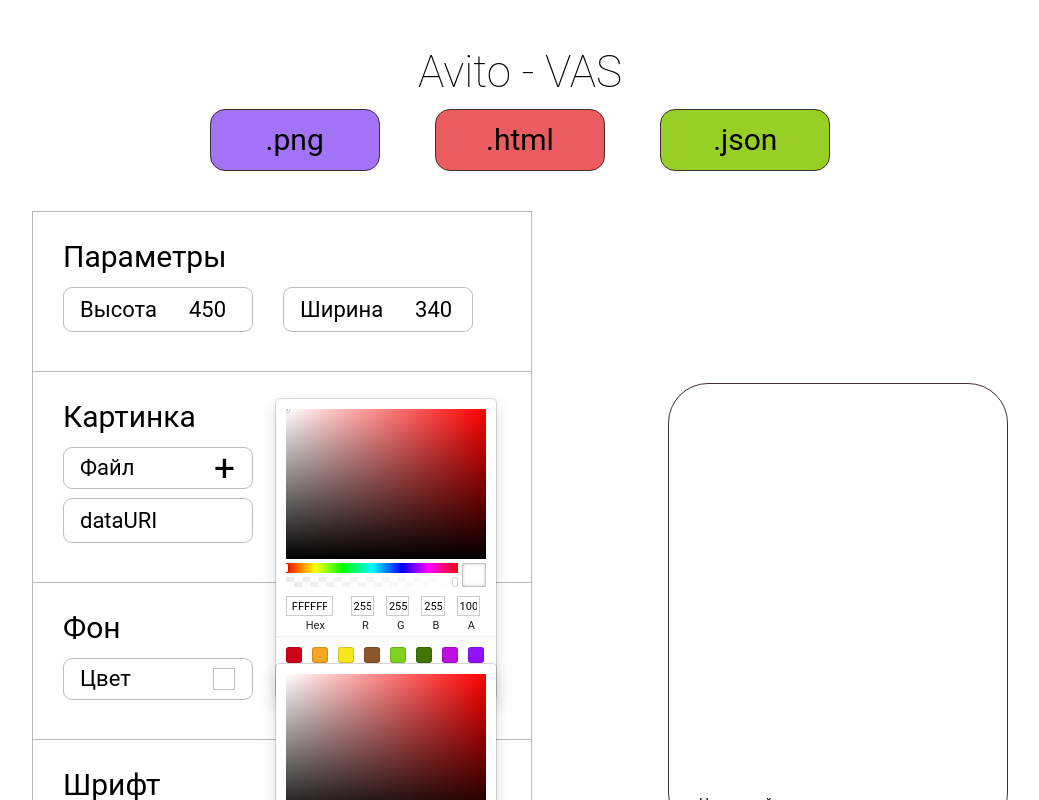
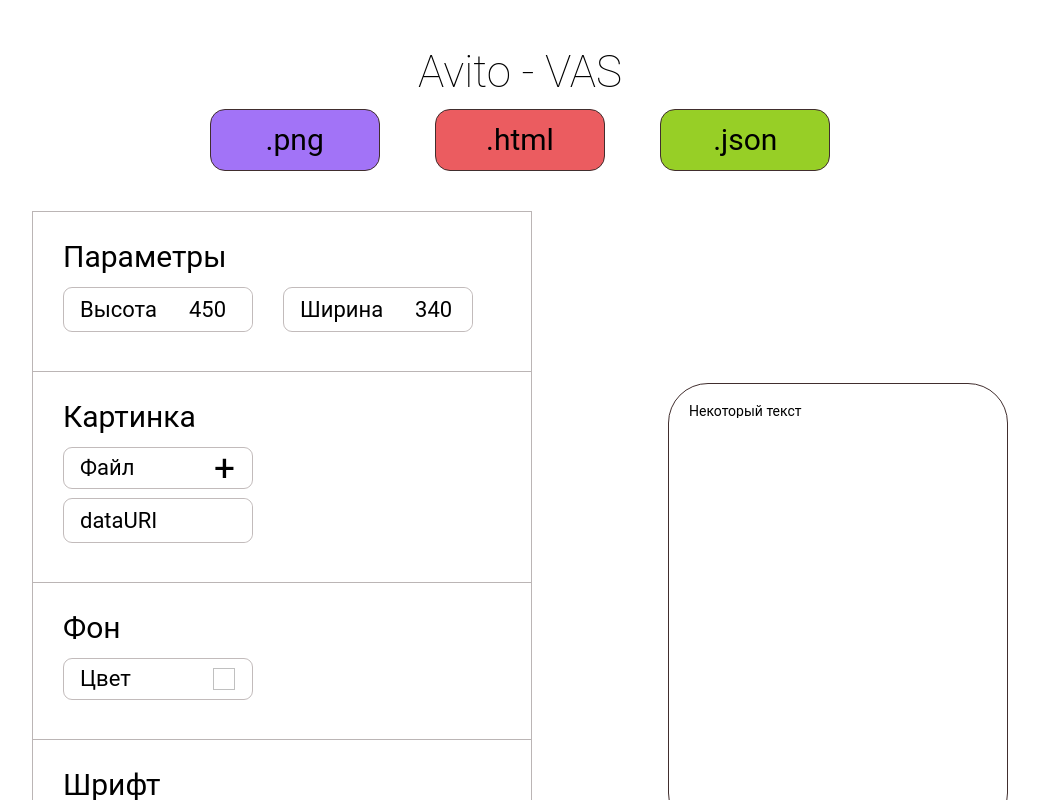
Before and after one commit to DmitriyKhotin/Banner-editor, a React app: page / in a window 1280 px wide. Shown: the top 800 px of the page, without its empty margins (120-1159 px from the left). Built offline with nearby package versions, Linux system fonts and the light colour scheme.

Commit message:
add context, add drag'n'drop, change

```diff
--- a/src/BannerSettings/Field/index.tsx
+++ b/src/BannerSettings/Field/index.tsx
@@ -1,5 +1,6 @@
-import React, {FC, ReactNode, SetStateAction, useEffect, useRef} from "react"
+import React, {ChangeEvent, FC, ReactNode, useContext, useEffect} from "react"
 import styled from "styled-components"
+import {BannerContext} from "../../providers/BannerProvider";
 
 const FieldWrapper = styled.div`
   border: 1px solid rgba(65, 46, 46, 0.32);
@@ -72,60 +73,77 @@
   setVisible?: () => void
   color?: string
   value?: string
-  onChange?: (event: React.ChangeEvent<HTMLInputElement>) => void
+  name?: string
 }
 
-const Field: FC<Props> = ({title, setVisible, color, value, onChange}) => {
+const Field: FC<Props> = ({title, setVisible, color, value, name}) => {
 
-  const option = useRef<HTMLInputElement>()
+  const banner = useContext(BannerContext)
 
   const setFile = (event: {target: HTMLInputElement}) => {
-    const img = document.createElement('img')
-    img.style.position = 'absolute'
-    img.style.left = '50%'
-    img.style.top = '50%'
-    img.style.transform = 'translate(-50%, -50%)'
     const reader = new FileReader()
     reader.onload = function(event: {target: any}) {
-      img.setAttribute('src', event.target.result);
-      const banner = document.getElementById('banner')
-      banner.appendChild(img);
+      banner.setState({
+        ...banner,
+        imgs: [
+          ...banner.imgs,
+          {
+            id: (new Date()).getTime().toString(),
+            src: event.target.result,
+            left: '50%',
+            top: '50%'
+          }
+        ]
+      })
     }
     reader.readAsDataURL(event.target.files[0])
   }
 
-  useEffect(() => {
-    console.log('render')
-  })
+  const defaultKeyHandler = (event: React.KeyboardEvent) => {
+    if (event.keyCode === 38)
+      banner.setState({...banner, [name]: Number(value.slice(0, -2)) + 1 + 'px'})
+    else if (event.keyCode === 40)
+      banner.setState({...banner, [name]: Number(value.slice(0, -2)) - 1 + 'px'})
+  }
+
+  const dataURIKeyHandler = (event: React.KeyboardEvent) => {
+    if (event.keyCode === 46 || event.keyCode === 8)
+      banner.setState({
+        ...banner,
+        dataURI: {
+          id: '',
+          src: '',
+          left: '',
+          top: ''
+        }})
+  }
 
   const getField = (): ReactNode =>  {
     switch (title) {
       case 'Файл':
         return (
           <>
-          <FileLabel htmlFor={'fileInput'}>
-            +
-          </FileLabel>
-          <FileInput id='fileInput' type='file' multiple accept='image/*' onChange={setFile}/>
-        </>
+            <FileLabel htmlFor={'fileInput'}>
+              +
+            </FileLabel>
+            <FileInput id='fileInput' type='file' multiple accept='image/*' onChange={setFile}/>
+          </>
         );
-      // case 'Текст':
-      //   return <TextArea value={value} onChange={(event) =>  onChange(event)}/>
+      case 'Текст':
+        return <FieldInput type='text' value={value} onChange={(event: ChangeEvent<HTMLInputElement>) => banner.setState({...banner, p: {...banner.p, [name]: event.target.value}})}/>
       case 'Цвет':
         return (
-          <ColorPicker color={color}/>
+          <ColorPicker color={color} onClick={setVisible}/>
         )
+      case 'dataURI':
+        return <FieldInput type='text' value={value} onChange={(event: ChangeEvent<HTMLInputElement>) => banner.setState({...banner, dataURI: {id: (new Date()).getTime().toString(), src: event.target.value, left: '50%', top: '50%'}})} onKeyDown={(event: React.KeyboardEvent) => dataURIKeyHandler(event)}/>
       default:
-        return <FieldInput type='text' value={value} onChange={onChange}/>
+        return <FieldInput type='text' value={value.slice(0, -2)} onChange={(event: ChangeEvent<HTMLInputElement>) => banner.setState({...banner, [name]: event.target.value + 'px'})} onKeyDown={(event: React.KeyboardEvent) => defaultKeyHandler(event)}/>
     }
   }
 
-  // useEffect(() => {
-  //
-  // }, [option.current.focus])
-
   return (
-    <FieldWrapper onClick={setVisible}>
+    <FieldWrapper>
       <FieldTitle>
         {title}
       </FieldTitle>
--- a/src/BannerSettings/hooks.ts
+++ /dev/null
@@ -1,19 +0,0 @@
-import React, {useState} from 'react'
-
-export interface Input {
-  value: string
-  onChange: (event: React.ChangeEvent<HTMLInputElement>) => void
-}
-
-export const useInput = (someValue: string): Input => {
-  const [value, setValue] = useState<string>(someValue)
-
-  const onChange = (event: React.ChangeEvent<HTMLInputElement>): void => {
-    setValue(event.target.value)
-  }
-
-  return {
-    value,
-    onChange
-  }
-}
--- a/src/BannerSettings/index.tsx
+++ b/src/BannerSettings/index.tsx
@@ -1,9 +1,10 @@
-import React, { FC, useEffect, useState} from "react"
+import React, {FC, useContext, useState} from "react"
 import styled from "styled-components"
 import Cell from "./Cell";
 import Field from "./Field";
 import {SketchPicker} from "react-color";
-import {useInput} from './hooks'
+import { BannerContext } from '../providers/BannerProvider'
+
 const StyledWrapper = styled.div`
   border: 1px solid #BBB5B5;
   width: 500px;
@@ -23,122 +24,42 @@
   display: ${props => props.hidden ? 'none' : 'block'};
 `;
 
-let banner: any
-let bckgDisplayer: any
-let p: any
-
 const BannerSettings: FC<{}> = () => {
 
-  const [backgroundColor, setBackgroundColor] = useState('#fff')
-  const [backgroundColorPickerVisible, setBackgroundColorPickerVisible] = useState(true)
-
-  const [textColor, setTextColor] = useState('#000')
-  const [textColorPickerVisible, setTextColorPickerVisible] = useState(true)
-
-  const fontSize = useInput('14')
-  const text = useInput('Некоторый текст...')
-  const height = useInput('450')
-  const width = useInput('340')
-
-  const updateBckgVisible = (): void => {
-    setBackgroundColorPickerVisible((prevState: boolean) => !prevState)
-  }
-
-  const updateTextVisible = (): void => {
-    setTextColorPickerVisible((prevState: boolean) => !prevState)
-  }
-
-  useEffect(() => {
-    banner = document.getElementById('banner')
-    bckgDisplayer = document.getElementById('bckg_displayer')
-    p = document.createElement('p')
-    p.style.position = 'absolute'
-    p.style.bottom = '20px'
-    p.style.left = '30px'
-    p.append(text.value)
-    console.log('banner', banner)
-    console.log('p', p.textContent)
-    banner.appendChild(p)
-    banner.style.color = textColor
-    p.style.fontSize = fontSize.value
-    p.style.color = textColor
-    banner.style.height = height.value + 'px'
-    banner.style.width = width.value + 'px'
-  }, [])
-
-  useEffect(() => {
-    if (banner) {
-      banner.style.backgroundColor = backgroundColor
-    }
-  }, [backgroundColor])
-
-  useEffect(() => {
-    if (banner) {
-      banner.style.color = textColor
-    }
-  }, [textColor])
-
-  useEffect(() => {
-    if (p)
-      p.style.fontSize = fontSize.value + 'px'
-  }, [fontSize.value])
-
-  useEffect(() => {
-    if (p)
-      p.textContent = text.value
-  }, [text.value])
-
-  useEffect(() => {
-    if (p)
-      p.style.color = textColor
-  }, [textColor])
-
-  useEffect(() => {
-    console.log('banner', banner)
-    if (banner) {
-      console.log(banner.style.height)
-      banner.style.height = height.value + 'px'
-      console.log(banner.style.height)
-    }
-    console.log('changed height')
-  }, [height.value])
-
-  useEffect(() => {
-    if (banner)
-      banner.style.width = width.value + 'px'
-    console.log('change width')
-  }, [width.value])
+  const [backgroundColorPickerVisible, setBackgroundColorPickerVisible] = useState(false)
+  const banner = useContext(BannerContext)
+  const [textColorPickerVisible, setTextColorPickerVisible] = useState(false)
 
   return (
     <StyledWrapper>
       <Cell title={'Параметры'}>
-        <Field title='Высота' {...height}/>
-        <Field title='Ширина' {...width}/>
+        <Field title='Высота' name='height' value={banner.height}/>
+        <Field title='Ширина' name='width' value={banner.width}/>
       </Cell>
       <Cell title={'Картинка'}>
         <Field title='Файл'/>
-        <Field title='dataURI'/>
+        <Field title='dataURI' name='dataURI' value={banner.dataURI.src}/>
       </Cell>
       <Cell title={'Фон'}>
         <Row>
-          <Field title='Цвет' setVisible={updateBckgVisible} color={backgroundColor}/>
+          <Field title='Цвет' setVisible={() => setBackgroundColorPickerVisible(prevState => !prevState)} color={banner.backgroundColor}/>
           {
             backgroundColorPickerVisible &&
               <PickerWrapper>
-                <SketchPicker color={backgroundColor} onChangeComplete={(color: any) => setBackgroundColor(color.hex)}/>
+                <SketchPicker color={banner.backgroundColor} onChangeComplete={(color: any) => banner.setState({...banner, backgroundColor: color.hex})}/>
               </PickerWrapper>
           }
         </Row>
       </Cell>
       <Cell title={'Шрифт'}>
-        <Field title='Текст' {...text}/>
-        <Field title='Размер' {...fontSize}/>
+        <Field title='Текст' name='text' value={banner.p.text}/>
+        <Field title='Размер' name='fontSize' value={banner.fontSize}/>
         <Row>
-          <Field title='Цвет' setVisible={updateTextVisible} color={textColor}/>
+          <Field title='Цвет' setVisible={() => setTextColorPickerVisible(prevState => !prevState)} color={banner.color}/>
           {
             textColorPickerVisible &&
             <PickerWrapper>
-              <SketchPicker color={textColor} onChangeComplete={(color: any) => setTextColor(color.hex)}/>
+              <SketchPicker color={banner.color} onChangeComplete={(color: any) => banner.setState({...banner, color: color.hex})}/>
             </PickerWrapper>
           }
         </Row>
--- a/src/BannerView/index.tsx
+++ b/src/BannerView/index.tsx
@@ -1,12 +1,148 @@
-import React, {FC} from "react"
+import React, { FC, useContext, useRef} from "react"
+import {BannerContext, Image} from "../providers/BannerProvider";
+
+interface Coords {
+  x: number
+  y: number
+}
+
+type Element = 'dataURI' | 'image' | 'text'
 
 const BannerView: FC<{}> = () => {
-  const style = {
-    'border': '1px solid #412E2E',
-    'borderRadius': '40px'
+  const banner = useContext(BannerContext)
+  const bannerRef = useRef<HTMLDivElement>()
+
+  const getBannerCoords = (): Coords => {
+    return {
+      x: bannerRef.current.offsetLeft,
+      y: bannerRef.current.offsetTop
+    }
   }
+
+  const dragAndDrop = (event: any, elementType: Element) => {
+    const elem = document.getElementById(event.target.id)
+    elem.ondragstart = () => false
+    const coords = getBannerCoords()
+    moveAt(event.pageX, event.pageY)
+
+    function moveAt(X: number, Y: number) {
+      if (X >= (coords.x + elem.offsetWidth / 2) && X <= (coords.x + Number(banner.width.slice(0, -2)) - elem.offsetWidth / 2) && Y >= (coords.y + elem.offsetHeight / 2) && Y <= (coords.y + Number(banner.height.slice(0, -2)) - elem.offsetHeight / 2))
+        switch (elementType) {
+          case 'image':
+            banner.setState({
+              ...banner,
+              imgs: [
+                ...banner.imgs.filter((image: Image) => image.id !== event.target.id),
+                {
+                  ...banner.imgs.find((image: Image) => image.id === event.target.id),
+                  left: X - coords.x + 'px',
+                  top: Y - coords.y + 'px'
+                }
+              ]
+            })
+            break
+          case 'text':
+            banner.setState({
+              ...banner,
+              p: {
+                ...banner.p,
+                left: X - coords.x - elem.offsetWidth / 2 + 'px',
+                top: Y - coords.y - elem.offsetHeight / 2 + 'px'
+              }
+            })
+            break
+          case 'dataURI':
+            banner.setState({
+              ...banner,
+              dataURI: {
+                ...banner.dataURI,
+                left: X - coords.x + 'px',
+                top: Y - coords.y + 'px'
+              }
+            })
+            break
+        }
+    }
+
+    function onMouseMove(event: MouseEvent) {
+      moveAt(event.pageX, event.pageY);
+    }
+
+    document.onmousemove = onMouseMove
+
+    elem.onmouseup = function() {
+      document.removeEventListener('mousemove', onMouseMove);
+      elem.onmouseup = null;
+      document.onmousemove = null
+    };
+  }
+
   return (
-    <div style={{...style, position: 'relative'}} id='banner'/>
+    <div
+      style={{
+        border: '1px solid #412E2E',
+        borderRadius: '40px',
+        position: 'relative',
+        height: banner.height,
+        width: banner.width,
+        backgroundColor: banner.backgroundColor
+      }}
+      ref={bannerRef}
+      id='banner'
+    >
+      {banner.imgs.map((image: Image) =>
+        <img
+          id={image.id}
+          alt='image'
+          src={image.src}
+          key={image.id}
+          style={{
+            position: 'absolute',
+            width: 'fit-content',
+            left: image.left,
+            top: image.top,
+            transform: 'translate(-50%, -50%)',
+            cursor: 'pointer',
+          }}
+          onMouseDown={(event) => dragAndDrop(event, 'image')}
+        />
+      )}
+      {banner.dataURI.id &&
+        <img
+          id={banner.dataURI.id}
+          alt='image'
+          src={banner.dataURI.src}
+          style={{
+            position: 'absolute',
+            width: 'fit-content',
+            left: banner.dataURI.left,
+            top: banner.dataURI.top,
+            transform: 'translate(-50%, -50%)',
+            cursor: 'pointer',
+          }}
+          onMouseDown={(event) => dragAndDrop(event, 'dataURI')}
+        />
+      }
+      {banner.p.text &&
+        <p
+          id='p'
+          style={{
+            position: 'absolute',
+            top: banner.p.top,
+            left: banner.p.left,
+            cursor: 'pointer',
+            fontSize: banner.fontSize,
+            color: banner.color,
+            lineHeight: '100%',
+            maxHeight: 3 * banner.fontSize.slice(0, -2) + 'px',
+            overflow: 'hidden',
+          }}
+          onMouseDown={(event) => dragAndDrop(event, 'text')}
+        >
+          {banner.p.text}
+        </p>
+      }
+    </div>
   )
 }
 
--- /dev/null
+++ b/src/providers/BannerProvider.tsx
@@ -0,0 +1,61 @@
+import React, {useEffect, useState} from "react"
+
+export interface Image {
+  id: string
+  src: string
+  left: string
+  top: string
+}
+
+interface IBanner {
+  height: string
+  width: string
+  imgs: Image[]
+  dataURI: Image
+  backgroundColor: string
+  p: {
+    text: string,
+    left: string
+    top: string
+  }
+  fontSize: string
+  color: string
+}
+
+const initialState: IBanner = {
+  height: '450px',
+  width: '340px',
+  imgs: [],
+  dataURI: {
+    id: '',
+    src: '',
+    left: '50%',
+    top: '50%'
+  },
+  backgroundColor: '#ffffff',
+  p: {
+    text: 'Некоторый текст',
+    left: '20px',
+    top: '20px'
+  },
+  fontSize: '14px',
+  color: '#000000'
+}
+
+interface Props {
+  children: React.ReactNode
+}
+
+export const BannerContext = React.createContext(null)
+
+const BannerProvider: React.FC<Props> = ({children}) => {
+  const [state, setState] = useState<IBanner>(initialState)
+
+  return (
+    <BannerContext.Provider value={{...state, setState}}>
+      {children}
+    </BannerContext.Provider>
+  )
+}
+
+export default BannerProvider
```
Also changed, not shown: src/App/Footer/index.tsx (deleted, +0 -10 lines), src/App/index.tsx (+3 -5 lines).
